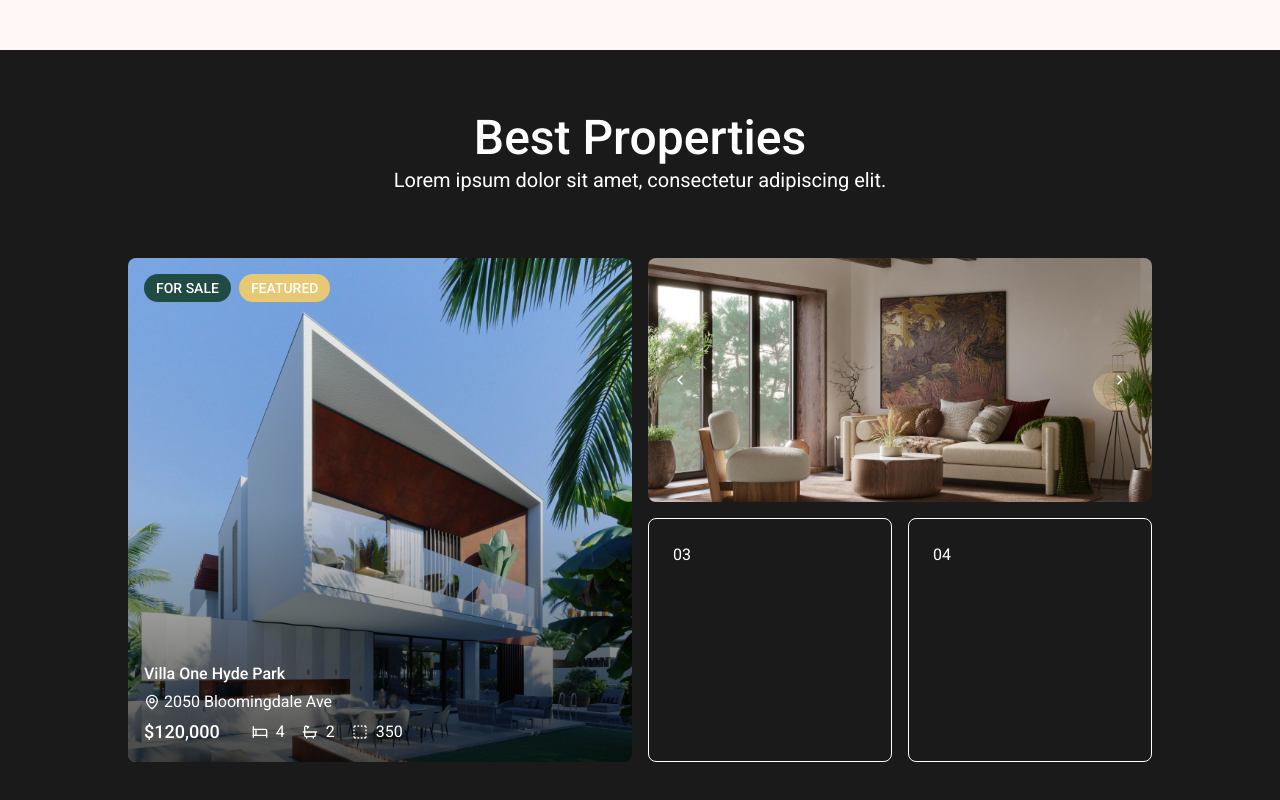
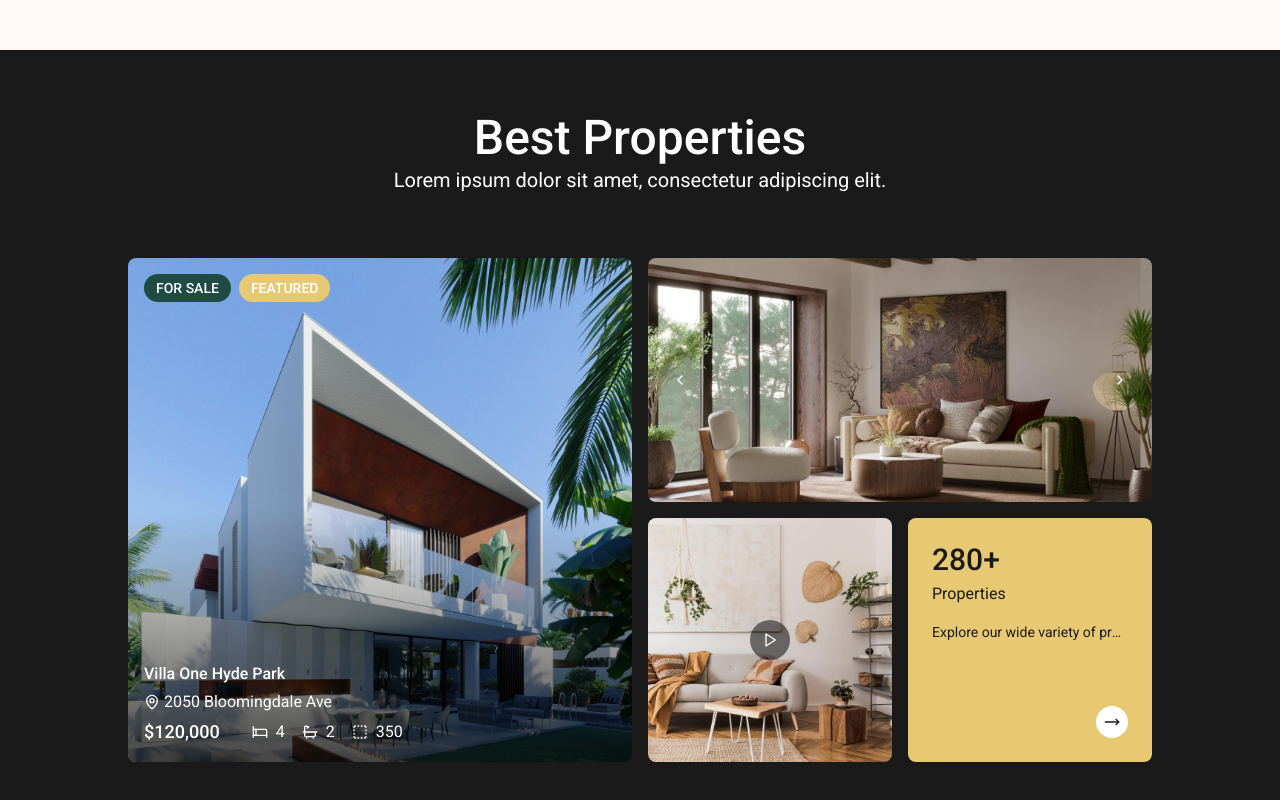
Before and after one commit to wellingtongmota/justhome, a Next.js app: page / in a window 1280 px wide. Shown: the part 4161-4961 px from the top of the page. Built offline with nearby package versions, Linux system fonts and the light colour scheme.

Commit message:
feat: estilizando boxes

```diff
--- a/components/best-properties/index.tsx
+++ b/components/best-properties/index.tsx
@@ -3,7 +3,7 @@
 import { TagPropertie } from "@/components/featured-properties/tag-propertie"
 import { Separator } from "@/components/ui/separator"
 import { TPropertie } from "@/types"
-import { Bath, Bed, MapPin, SquareDashed } from "lucide-react"
+import { Bath, Bed, MapPin, MoveRight, Play, SquareDashed } from "lucide-react"
 import "keen-slider/keen-slider.min.css"
 import { useKeenSlider } from "keen-slider/react.es"
 import { ChevronLeft, ChevronRight } from "lucide-react"
@@ -29,7 +29,6 @@ export function BestProperties() {
   const [sliderRef, instanceRef] = useKeenSlider({
     loop: true,
     slides: { perView: 1, spacing: 0 },
-    drag: false,
     mode: "snap"
   })
 
@@ -44,11 +43,12 @@ export function BestProperties() {
         </div>
 
         <div className="mx-auto grid w-5/6 max-w-screen-lg gap-4 md:w-full md:grid-cols-4 md:grid-rows-2">
+          {/* BOX 1 */}
           <div
-            className="col-span-2 row-span-2 aspect-square overflow-hidden rounded-md bg-cover bg-center"
+            className="aspect-square overflow-hidden rounded-md bg-cover bg-center md:col-span-2 lg:row-span-2"
             style={{ backgroundImage: `url(${propertie.img})` }}
           >
-            <div className="flex h-full w-full flex-col bg-linear-to-t from-black/70 via-black/10 to-black/0 p-4">
+            <div className="flex h-full w-full flex-col bg-linear-to-t from-black/70 via-black/0 to-black/0 p-4">
               <div className="flex gap-2">
                 {propertie.tags?.map((tag) => (
                   <TagPropertie key={tag} input={tag} />
@@ -79,8 +79,13 @@ export function BestProperties() {
               </div>
             </div>
           </div>
-          <div className="relative col-span-2 aspect-square overflow-hidden rounded-md md:aspect-auto">
-            <div ref={sliderRef} className="keen-slider relative h-full w-full">
+
+          {/* BOX 2 */}
+          <div className="relative aspect-video overflow-hidden rounded-md md:col-span-2 md:aspect-auto">
+            <div
+              ref={sliderRef}
+              className="keen-slider h-full w-full overflow-hidden"
+            >
               {slides.map((slide, index) => (
                 <div
                   key={index}
@@ -104,11 +109,29 @@ export function BestProperties() {
               </button>
             </div>
           </div>
-          <div className="aspect-square rounded-md border border-white p-6">
-            03
+
+          {/* BOX 3 */}
+          <div
+            className="flex aspect-video items-center justify-center overflow-hidden rounded-md bg-cover bg-center p-6 md:col-span-1 md:aspect-square"
+            style={{ backgroundImage: `url('/images/bg_video.jpg')` }}
+          >
+            <button className="button border-none bg-black/50 !p-3">
+              <Play className="size-4" />
+            </button>
           </div>
-          <div className="aspect-square rounded-md border border-white p-6">
-            04
+
+          {/* BOX 4 */}
+          <div className="bg-secondary text-foreground flex aspect-video flex-col rounded-md p-6 md:col-span-1 md:aspect-square">
+            <h4 className="text-xl font-medium md:text-3xl">280+</h4>
+            <p className="pt-1">Properties</p>
+            <p className="truncate pt-4 text-sm">
+              Explore our wide variety of properties to fid your dream home
+              today
+            </p>
+
+            <button className="button mt-auto ml-auto border-none bg-white !p-2">
+              <MoveRight className="size-4" />
+            </button>
           </div>
         </div>
       </div>
```
Also changed, not shown: public/images/bg_video.jpg (added).
